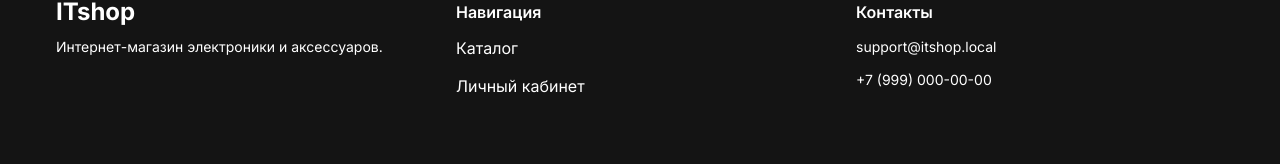
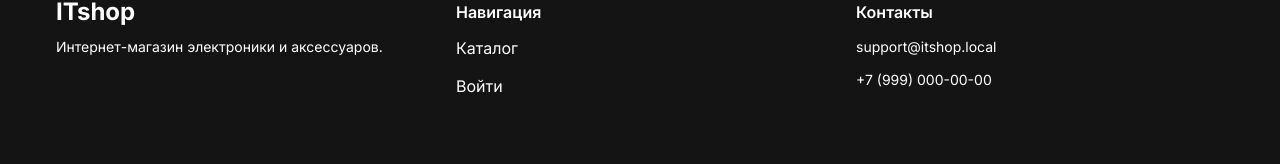
Before and after one commit to Egor-Galkin/it-shop, a Next.js app in the folder client/: page / in a window 1280 px wide. Shown: the part 4285-4449 px from the top of the page. Built offline with nearby package versions, Linux system fonts and the light colour scheme; no server answers.

Commit message:
fix: add hydration guard to Header and Footer to prevent mismatch

```diff
--- a/client/src/components/layout/Footer/Footer.tsx
+++ b/client/src/components/layout/Footer/Footer.tsx
@@ -1,4 +1,5 @@
 'use client';
+import { useEffect, useState } from 'react';
 import Link from 'next/link';
 import { usePathname } from 'next/navigation';
 import { useAppSelector } from '@/store/hooks';
@@ -9,9 +10,19 @@ export function Footer() {
   const pathname = usePathname();
   const year = new Date().getFullYear();
 
-  const navHref = user ? '/profile' : '/auth';
+  // ✅ Флаг: компонент смонтирован на клиенте (предотвращает гидратацию)
+  const [isHydrated, setIsHydrated] = useState(false);
+
+  useEffect(() => {
+    setIsHydrated(true);
+  }, []);
 
   const isActive = (path: string) => pathname === path;
+
+  // ✅ Определяем href и текст ссылки ТОЛЬКО после гидратации
+  // До этого сервер и клиент видят одинаковый HTML
+  const navHref = isHydrated && user ? '/profile' : '/auth';
+  const navText = isHydrated && user ? 'Личный кабинет' : 'Войти';
 
   return (
     <footer className={styles.footer}>
@@ -32,7 +43,7 @@ export function Footer() {
             href={navHref}
             className={`${styles.link} ${isActive(navHref) ? styles.active : ''}`}
           >
-            Личный кабинет
+            {navText}
           </Link>
         </div>
         <div className={styles.col}>
--- a/client/src/components/layout/Header/Header.tsx
+++ b/client/src/components/layout/Header/Header.tsx
@@ -14,9 +14,16 @@ export function Header() {
   const pathname = usePathname();
   const headerRef = useRef<HTMLElement>(null);
 
-  // ✅ Состояние для фиксации email при клике
+  // ✅ Флаг: компонент смонтирован на клиенте (предотвращает гидратацию)
+  const [isHydrated, setIsHydrated] = useState(false);
+
   const [isEmailPinned, setIsEmailPinned] = useState(false);
   const [isHovered, setIsHovered] = useState(false);
+
+  // ✅ Устанавливаем isHydrated после монтирования
+  useEffect(() => {
+    setIsHydrated(true);
+  }, []);
 
   useEffect(() => {
     const footer = document.querySelector('footer');
@@ -91,7 +98,10 @@ export function Header() {
             >
               Каталог
             </Link>
-            {user && (
+
+            {/* ✅ Рендерим ссылку "Профиль" ТОЛЬКО после гидратации */}
+            {/* Это предотвращает mismatch: сервер и клиент видят одинаковый HTML до isHydrated */}
+            {isHydrated && user && (
               <Link
                 href="/profile"
                 className={`${styles.navLink} ${isActive('/profile') ? styles.active : ''}`}
@@ -103,23 +113,21 @@ export function Header() {
         </div>
 
         <div className={styles.right}>
-          {user ? (
+          {/* ✅ Рендерим авторизованный блок ТОЛЬКО после гидратации */}
+          {isHydrated && user ? (
             <>
-              {/* ✅ Контейнер для иконки + email */}
               <div
                 className={styles.userBlock}
                 onMouseEnter={() => setIsHovered(true)}
                 onMouseLeave={() => setIsHovered(false)}
                 onClick={() => setIsEmailPinned(prev => !prev)}
               >
-                {/* ✅ Email слева от иконки (появляется при hover/pinned) */}
                 {showEmail && (
                   <span className={`${styles.userEmail} ${isEmailPinned ? styles.pinned : ''}`}>
                     {user.email}
                   </span>
                 )}
 
-                {/* ✅ SVG-иконка пользователя */}
                 <button
                   className={`${styles.userAvatar} ${isEmailPinned ? styles.pinned : ''}`}
                   aria-label={isEmailPinned ? 'Скрыть email' : 'Показать email'}
```
